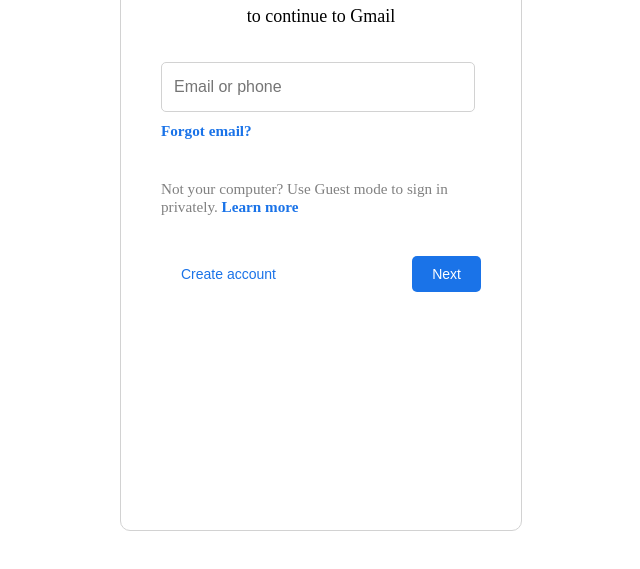
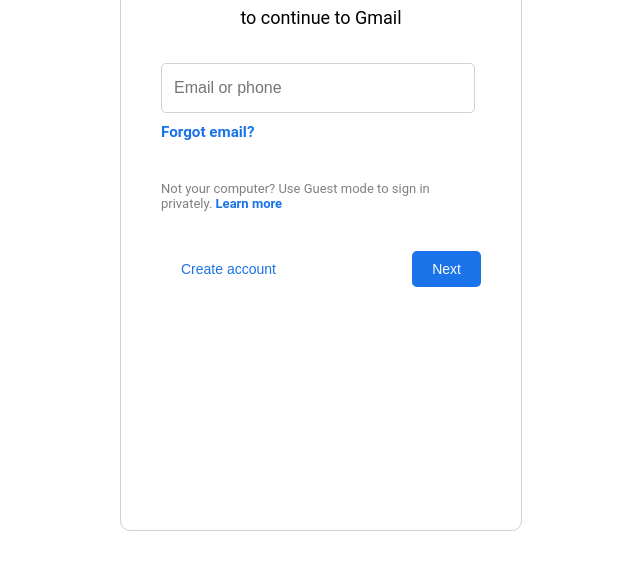
Before and after one commit to adeboyebami/google_signin_demo, a plain HTML site: page index.html in a window 1280 px wide. Shown: the part 175-744 px from the top of the page, without its empty margins (319-959 px from the left). Drawn offline with Linux system fonts and the light colour scheme.

Commit message:
changed font

```diff
--- a/style.css
+++ b/style.css
@@ -6,6 +6,7 @@
   padding: 40px;
   border: 1px solid rgb(210, 210, 210);
   border-radius: 10px;
+  font-family: roboto,"Noto Sans Myanmar UI",arial,sans-serif;
 
   /* flex */
   display: flex;
@@ -55,6 +56,7 @@ input {
 .help {
   padding-top: 40px;
   color: grey;
+  font-size: small;
 }
 
 a {
```
